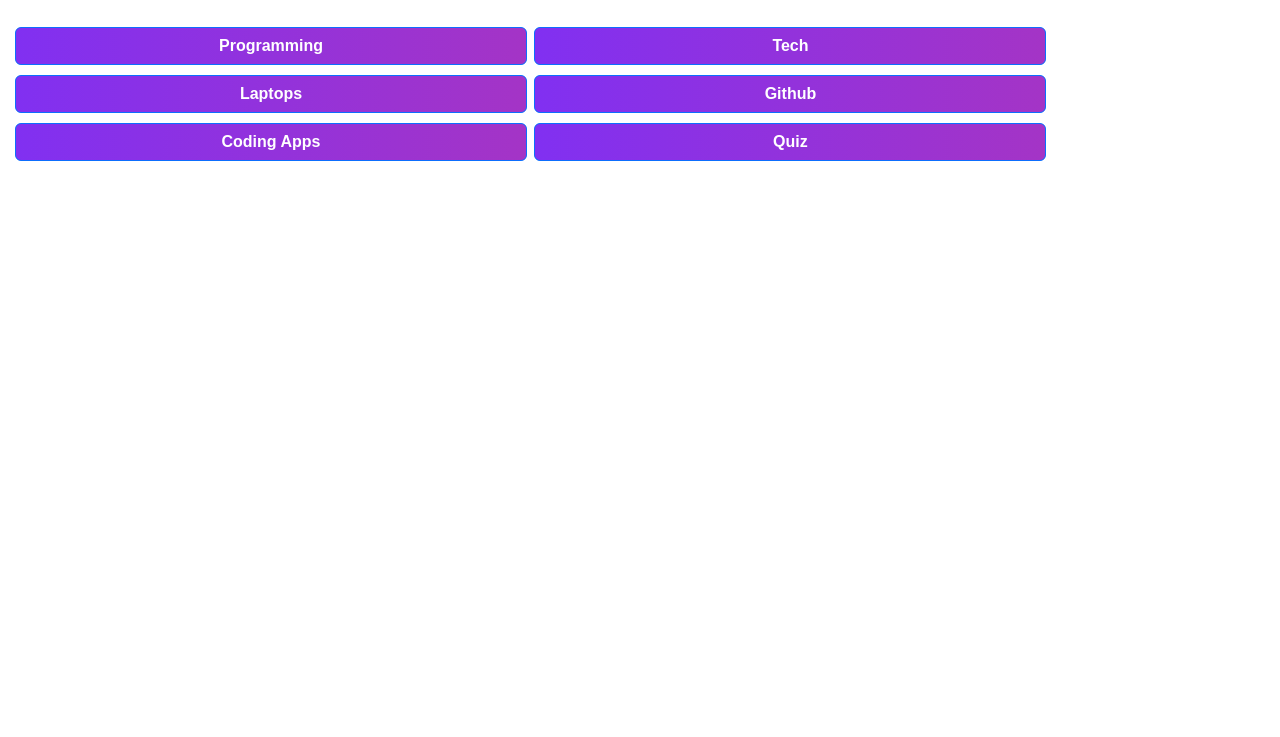
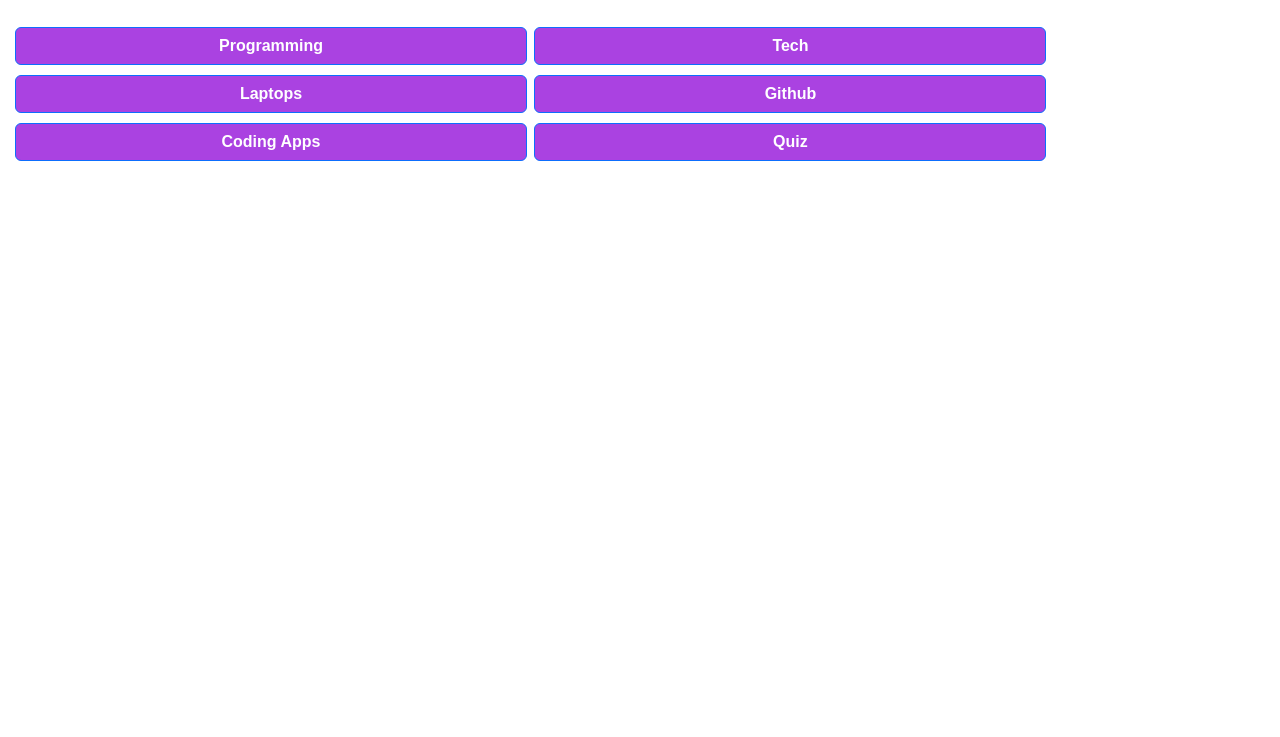
Before and after one commit to prajwalmandlik2004/label, a plain HTML site: page index.html in a window 1280 px wide. Shown: the part 63-800 px from the top of the page. Drawn offline with nearby package versions, Linux system fonts and the light colour scheme.

Commit message:
Update index.html

```diff
--- a/index.html
+++ b/index.html
@@ -51,23 +51,23 @@
     <div class="container">
 
         <a target="_blank" class="btn btn-primary"
-            style="  width:40%; background-image: linear-gradient(to left, rgb(164, 52, 198), rgb(129, 48, 241)); font-weight:bold; margin-bottom: 10px; margin-left: 15px;"
+            style="  width:40%; background : #aa42e1; font-weight:bold; margin-bottom: 10px; margin-left: 15px;"
             href="https://pra48al.blogspot.com/p/free-courses.html?m=1" role="button">Programming</a></li>
-        <a target="_blank" class="btn btn-primary" style="  width:40%; background-image: linear-gradient(to left, rgb(164, 52, 198), rgb(129, 48, 241));
+        <a target="_blank" class="btn btn-primary" style="  width:40%; background : #aa42e1;
              ;font-weight: bold; margin-bottom: 10px; margin-left: 3px;"
             href="https://pra48al.blogspot.com/p/blogs.html" role="button">Tech</a></li>
-        <a target="_blank" class="btn btn-primary" style="  width:40%; background-image: linear-gradient(to left, rgb(164, 52, 198), rgb(129, 48, 241));
+        <a target="_blank" class="btn btn-primary" style="  width:40%; background : #aa42e1;
              ;font-weight: bold; margin-bottom: 10px; margin-left: 15px;"
             href="https://pra48al.blogspot.com/2022/12/laptop-buying-guide-2022.html" role="button">Laptops</a></li>
-        <a target="_blank" class="btn btn-primary" style=" width:40%; background-image: linear-gradient(to left, rgb(164, 52, 198), rgb(129, 48, 241));
+        <a target="_blank" class="btn btn-primary" style=" width:40%; background : #aa42e1;
              ;font-weight: bold; margin-bottom: 10px; margin-left: 3px;"
             href="https://pra48al.blogspot.com/2022/11/what-is-git-and-github-git-vs-github.html"
             role="button">Github</a></li>
-        <a target="_blank" class="btn btn-primary" style="  width:40%; background-image: linear-gradient(to left, rgb(164, 52, 198), rgb(129, 48, 241));
+        <a target="_blank" class="btn btn-primary" style="  width:40%; background : #aa42e1;
              ;font-weight: bold; margin-bottom: 10px; margin-left: 15px;"
             href="https://pra48al.blogspot.com/2022/12/best-coding-and-compiler-apps-for.html" role="button">Coding
             Apps</a></li>
-        <a target="_blank" class="btn btn-primary" style="  width:40%; background-image: linear-gradient(to left, rgb(164, 52, 198), rgb(129, 48, 241));
+        <a target="_blank" class="btn btn-primary" style="  width:40%; background : #aa42e1;
              ;font-weight: bold; margin-bottom: 10px; margin-left: 3px;"
             href="https://pra48al.blogspot.com/p/programming-practice.html" role="button">Quiz</a></li>
 
```
